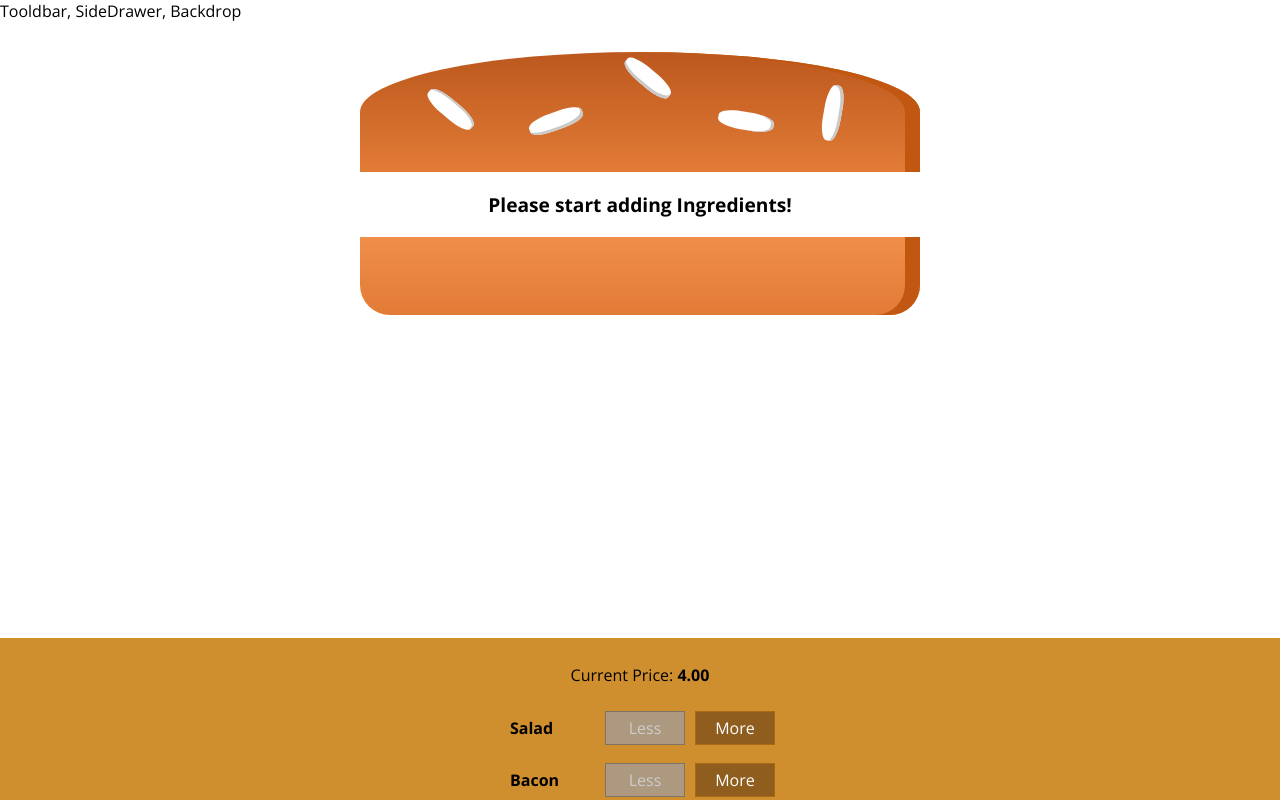
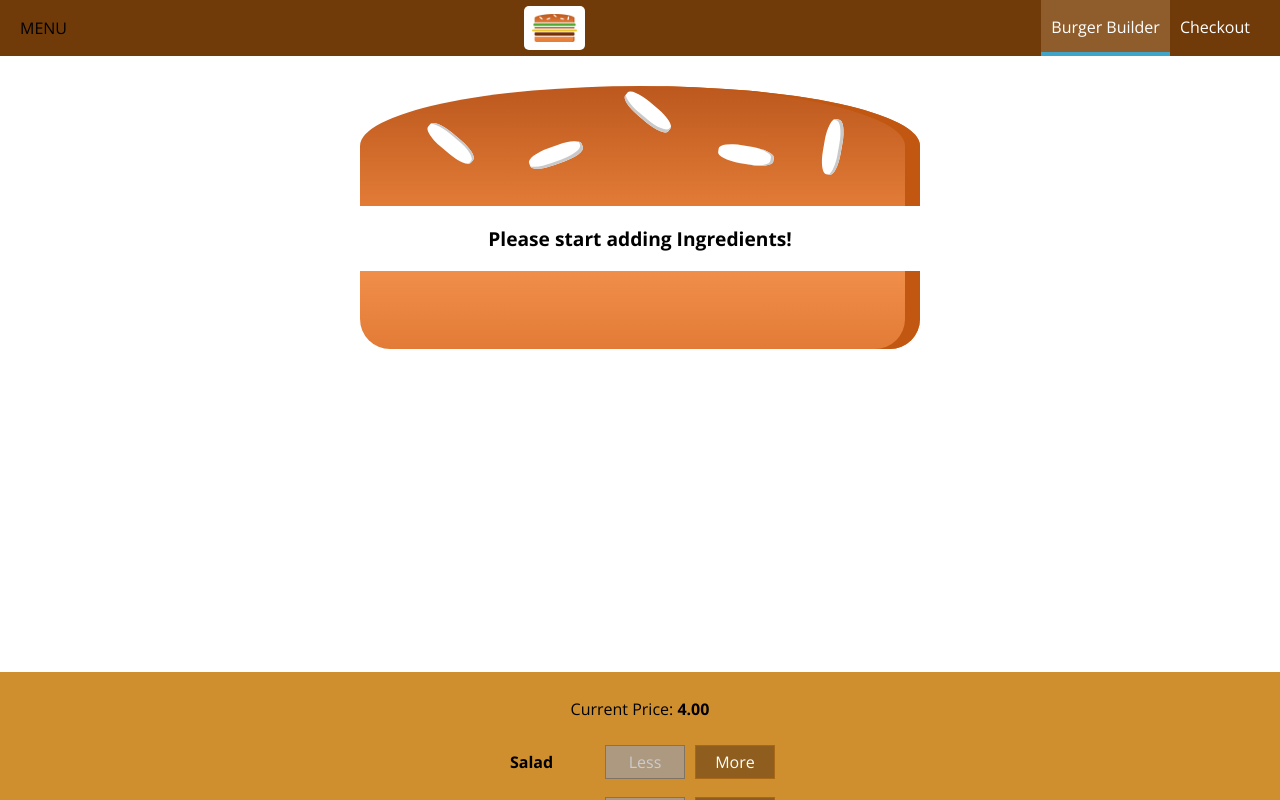
Before and after one commit to awebbdev/burger-builder, a React (Create React App) app: page / in a window 1280 px wide. Shown: the top 800 px of the page. Built offline with nearby package versions, Linux system fonts and the light colour scheme.

Commit message:
Adding Navigation and Menus

```diff
--- a/src/components/Layout/Layout.js
+++ b/src/components/Layout/Layout.js
@@ -1,10 +1,13 @@
 import React from 'react';
 import Aux from '../../hoc/Auxillary';
 import classes from './Layout.module.css';
+import Toolbar from '../Navigation/Toolbar/Toolbar';
+import SideDrawer from '../Navigation/SideDrawer/SideDrawer';
 
 const layout = ( props ) => (
     <Aux>
-        <div>Tooldbar, SideDrawer, Backdrop</div>
+        <Toolbar />
+        <SideDrawer />
         <main className={classes.Content}>
             {props.children}
         </main>
--- a/src/components/Layout/Layout.module.css
+++ b/src/components/Layout/Layout.module.css
@@ -1,3 +1,3 @@
 .Content {
-    margin-top: 16px;
+    margin-top: 72px;
 }
--- /dev/null
+++ b/src/components/Logo/Logo.js
@@ -0,0 +1,11 @@
+import React from 'react';
+import burgerLogo from '../../assets/images/burger-logo.png'
+import classes from './Logo.module.css';
+
+const logo = (props) => (
+    <div className={classes.Logo} style={{height: props.height}}>
+        <img src={burgerLogo} alt='MyBurger' />
+    </div>
+);
+
+export default logo;
--- /dev/null
+++ b/src/components/Logo/Logo.module.css
@@ -0,0 +1,11 @@
+.Logo {
+    background-color: white;
+    padding: 8px;
+    height: 100%;
+    box-sizing: border-box;
+    border-radius: 5px;
+}
+
+.Logo img {
+    height: 100%
+}
--- /dev/null
+++ b/src/components/Navigation/NavigationItems/NavigationItem/NavigationItem.js
@@ -0,0 +1,10 @@
+import React from 'react'
+import classes from './NavigationItem.module.css';
+
+const navigationItem = (props) => (
+    <li className={classes.NavigationItem}>
+        <a href={props.link} className={props.active ? classes.active : null}>{props.children}</a>
+    </li>
+);
+
+export default navigationItem;
--- /dev/null
+++ b/src/components/Navigation/NavigationItems/NavigationItem/NavigationItem.module.css
@@ -0,0 +1,25 @@
+.NavigationItem {
+    margin: 0;
+    box-sizing: border-box;
+    display:flex;
+    height: 100%;
+    align-items: center;
+}
+
+.NavigationItem a {
+    color: white;
+    text-decoration: none;
+    height: 100%;
+    padding: 16px 10px;
+    border-bottom: 4px solid transparent;
+    box-sizing: border-box;
+    display: block;
+}
+
+.NavigationItem a:hover,
+.NavigationItem a:active,
+.NavigationItem a.active {
+    background-color: #8F5C2C;
+    border-bottom: 4px solid #40A4C8;
+    color: white;
+}
--- /dev/null
+++ b/src/components/Navigation/NavigationItems/NavigationItems.js
@@ -0,0 +1,12 @@
+import React from 'react';
+import NavigationItem from './NavigationItem/NavigationItem'
+import classes from './NavigationItems.module.css';
+
+const navigationItems = (props) => (
+    <ul className={classes.NavigationItems}>
+        <NavigationItem link='/' active>Burger Builder</NavigationItem>
+        <NavigationItem link='/'>Checkout</NavigationItem>
+    </ul>
+);
+
+export default navigationItems;
--- /dev/null
+++ b/src/components/Navigation/NavigationItems/NavigationItems.module.css
@@ -0,0 +1,8 @@
+.NavigationItems {
+    margin: 0;
+    padding: 0;
+    list-style: none;
+    display: flex;
+    align-items: center;
+    height: 100%;
+}
--- /dev/null
+++ b/src/components/Navigation/SideDrawer/SideDrawer.js
@@ -0,0 +1,19 @@
+import React from 'react';
+import Logo from '../../Logo/Logo';
+import NavigationItems from '../NavigationItems/NavigationItems';
+import classes from './SideDrawer.module.css';
+
+const sideDrawer = (props) => {
+    return (
+        <div className={classes.SideDrawer}>
+            <div className={classes.Logo}>
+                <Logo />
+            </div>
+            <nav>
+                <NavigationItems />
+            </nav>
+        </div>
+    )
+}
+
+export default sideDrawer;
--- /dev/null
+++ b/src/components/Navigation/SideDrawer/SideDrawer.module.css
@@ -0,0 +1,31 @@
+.SideDrawer {
+    position: fixed;
+    width: 280px;
+    max-width: 70%;
+    height: 100%;
+    left:0;
+    top: 0;
+    z-index: 200;
+    background-color: white;
+    padding: 32px 16px;
+    box-sizing: border-box;
+    transition: transform 0.3s ease-out;
+}
+
+@media (min-width: 500px) {
+    .SideDrawer {
+        display: none;
+    }
+}
+
+.Open {
+    transform: translateX(0);
+}
+
+.Close {
+    transform: translateX(-100%);
+}
+
+.Logo {
+    height: 11%;
+}
--- /dev/null
+++ b/src/components/Navigation/Toolbar/Toolbar.js
@@ -0,0 +1,16 @@
+import React from 'react';
+import classes from './Toolbar.module.css'
+import Logo from '../../Logo/Logo'
+import NavigationItems from '../NavigationItems/NavigationItems'
+
+const toolbar = (props) => (
+    <header className={classes.Toolbar}>
+        <div>MENU</div>
+        <div className={classes.Logo}>
+            <Logo />
+        </div>
+        <NavigationItems />
+    </header>
+);
+
+export default toolbar;
--- /dev/null
+++ b/src/components/Navigation/Toolbar/Toolbar.module.css
@@ -0,0 +1,22 @@
+.Toolbar {
+    height: 56px;
+    width: 100%;
+    position: fixed;
+    top: 0;
+    left: 0;
+    background-color: #703B09;
+    display: flex;
+    justify-content: space-between;
+    align-items: center;
+    padding: 0 20px;
+    box-sizing: border-box;
+    z-index: 90;
+}
+
+.Toolbar nav {
+    height: 100%;
+}
+
+.Logo {
+    height: 80%;
+}
```
Also changed, not shown: src/assets/images/burger-logo.png (added).
